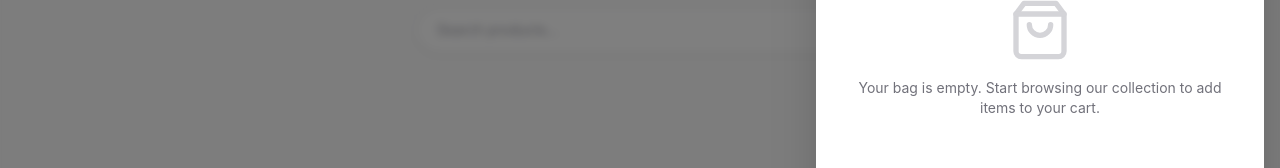
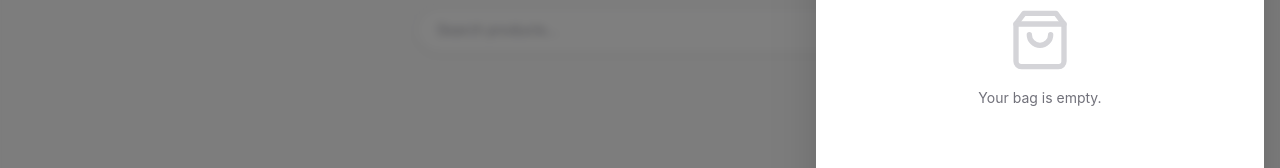
Before and after one commit to phalla-doll/curated-products-showcase, a React (Vite) app: page / in a window 1280 px wide. Both pictures are taken after a click on the button 1198 px from the left and 47 px from the top of the page. Shown: the part 371-539 px from the top of the page. Built offline with nearby package versions, Linux system fonts and the light colour scheme.

Commit message:
Update Header component: simplify the empty bag message in the drawer for a cleaner user experience.

```diff
--- a/src/components/Header.tsx
+++ b/src/components/Header.tsx
@@ -92,7 +92,7 @@ function Header() {
             <Drawer isOpen={isDrawerOpen} onClose={() => setIsDrawerOpen(false)} title="Bag" ariaLabel="Bag drawer">
                 <div className="flex flex-col items-center justify-center h-full text-zinc-500">
                     <BagIcon className="size-16 mb-4 text-zinc-300" />
-                    <p className="text-sm text-center">Your bag is empty. Start browsing our collection to add items to your cart.</p>
+                    <p className="text-sm text-center">Your bag is empty.</p>
                 </div>
             </Drawer>
         </>
```
